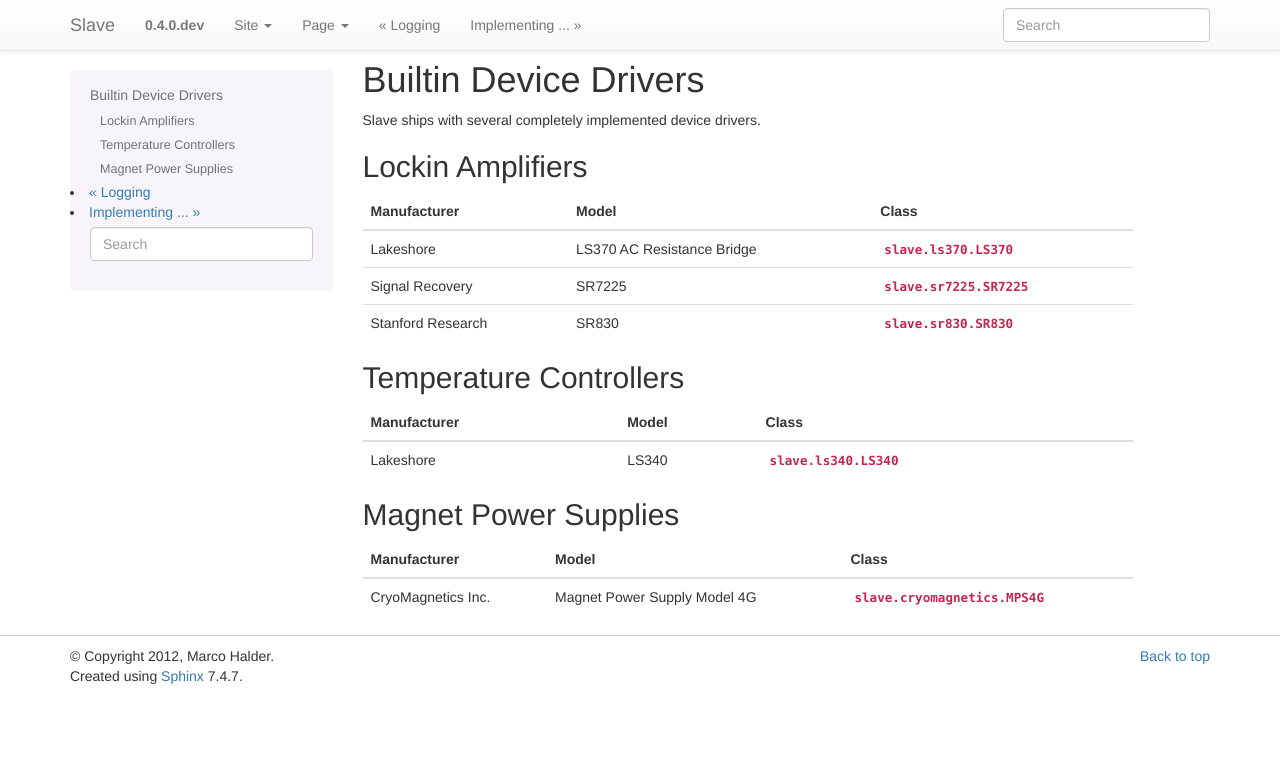
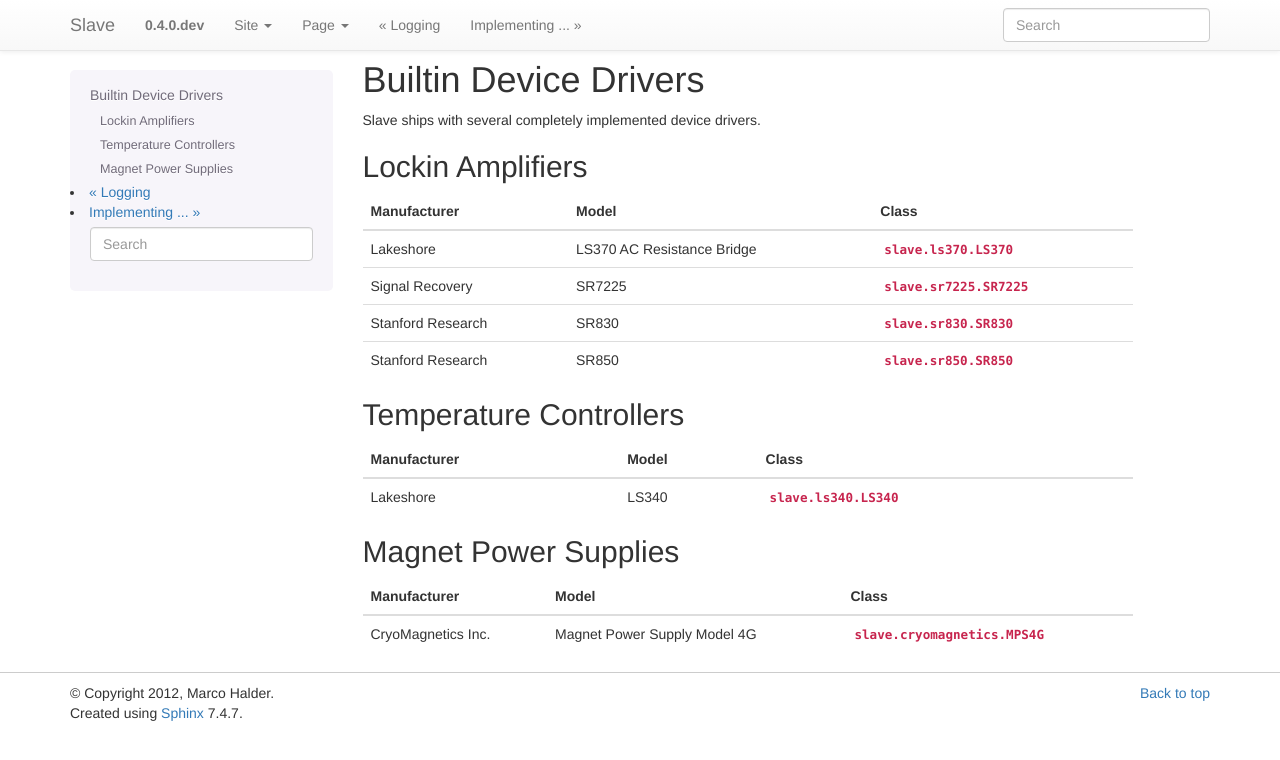
Before and after one commit to p3trus/slave, a Sphinx documentation site: the page built from doc/source/builtin_drivers.rst, in a window 1280 px wide. Shown: the top 760 px of the page. Built offline with Sphinx 7.4.7, drawn with Linux system fonts in a browser that asks for light colours; formulas are drawn with MathJax 3.

Commit message:
Updated documentation.

```diff
--- a/doc/source/builtin_drivers.rst
+++ b/doc/source/builtin_drivers.rst
@@ -14,6 +14,7 @@
 Lakeshore          LS370 AC Resistance Bridge  :class:`slave.ls370.LS370`
 Signal Recovery    SR7225                      :class:`slave.sr7225.SR7225`
 Stanford Research  SR830                       :class:`slave.sr830.SR830`
+Stanford Research  SR850                       :class:`slave.sr850.SR850`
 =================  ==========================  ============================
 
 Temperature Controllers
```
